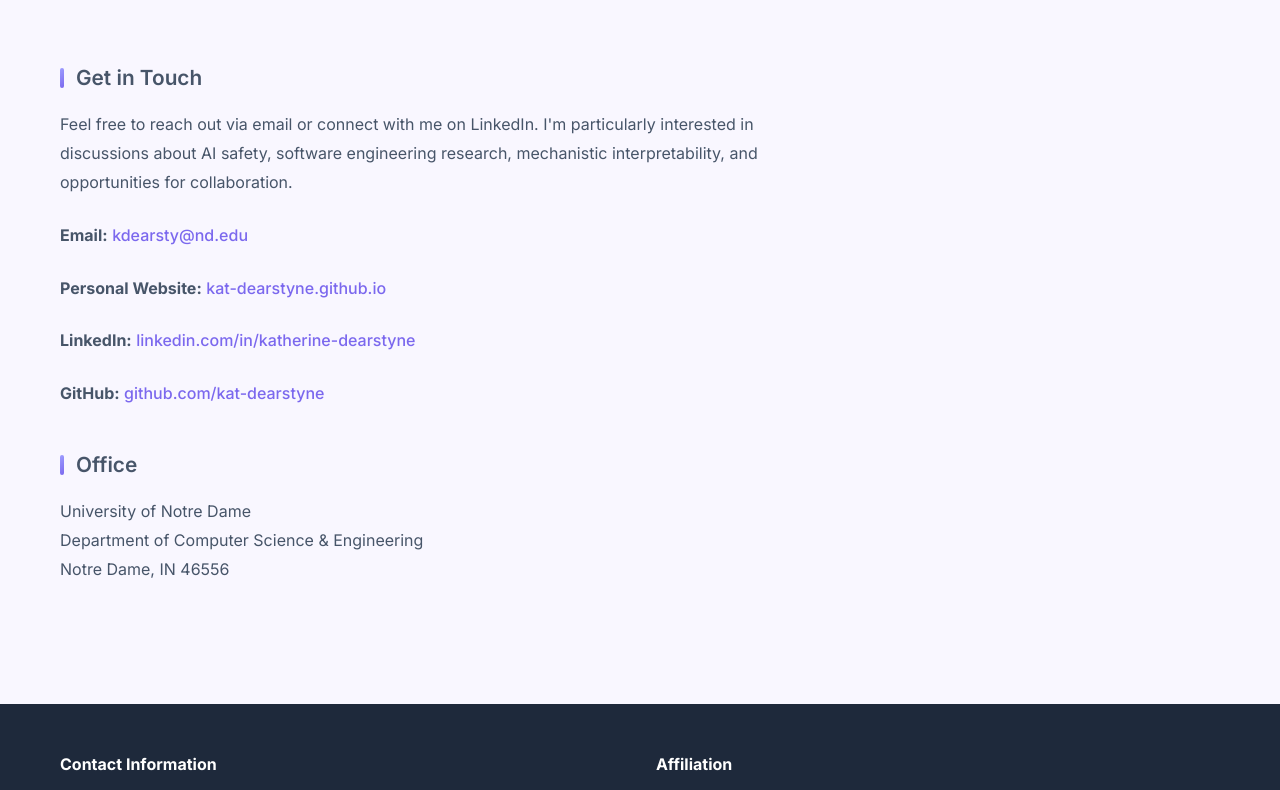
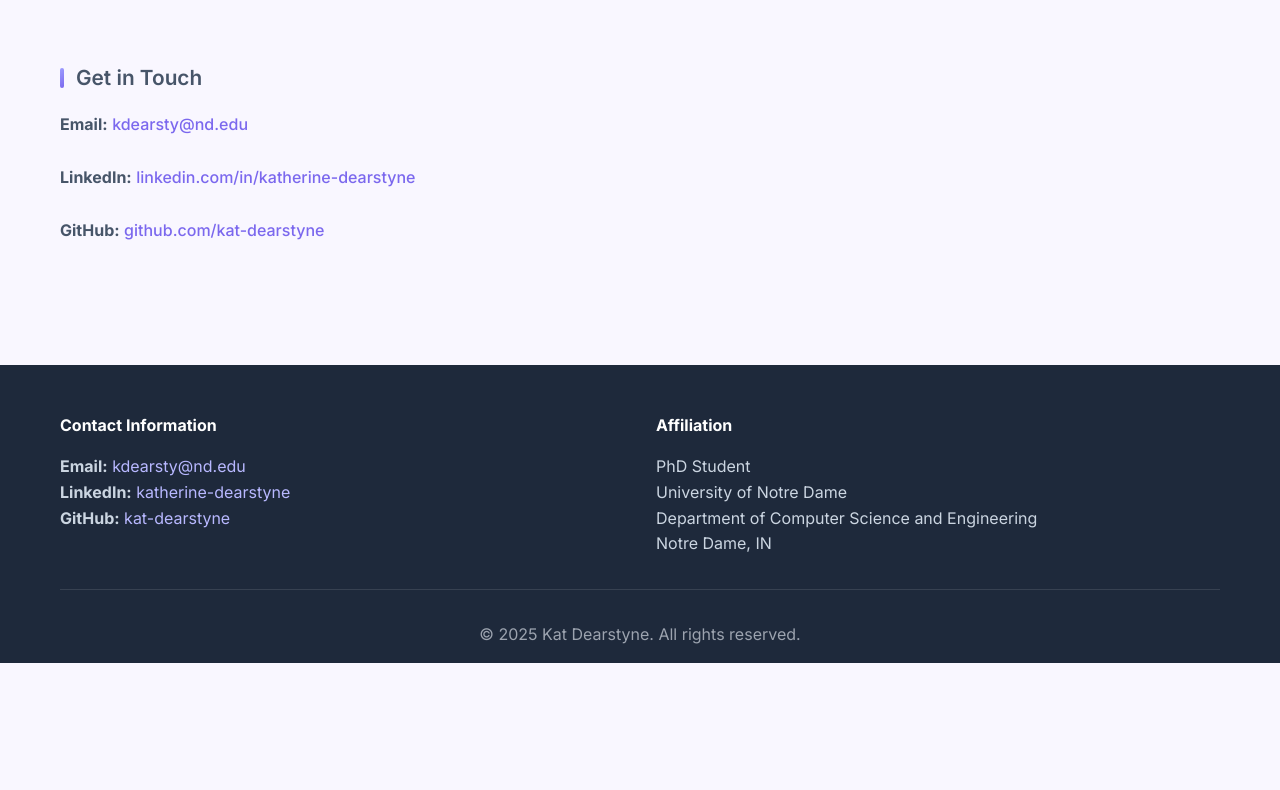
Before and after one commit to kat-dearstyne/about-me, a plain HTML site: page contact.html in a window 1280 px wide. Shown: the part 230-1020 px from the top of the page. After the commit the page ends 893 px from the top, so only its background shows below. Drawn offline with Linux system fonts and the light colour scheme.

Commit message:
fix contact page

```diff
--- a/contact.html
+++ b/contact.html
@@ -48,19 +48,12 @@
                 <div class="about-grid">
                     <div class="about-content">
                         <h3>Get in Touch</h3>
-                        <p class="spaced-paragraph">Feel free to reach out via email or connect with me on LinkedIn. I'm particularly interested in discussions about AI safety, software engineering research, mechanistic interpretability, and opportunities for collaboration.</p>
 
                         <div class="contact-details">
                             <p><strong>Email:</strong> <a href="mailto:kdearsty@nd.edu" target="_blank">kdearsty@nd.edu</a></p>
-                            <p><strong>Personal Website:</strong> <a href="https://kat-dearstyne.github.io/" target="_blank">kat-dearstyne.github.io</a></p>
                             <p><strong>LinkedIn:</strong> <a href="https://linkedin.com/in/katherine-dearstyne" target="_blank">linkedin.com/in/katherine-dearstyne</a></p>
                             <p><strong>GitHub:</strong> <a href="https://github.com/kat-dearstyne" target="_blank">github.com/kat-dearstyne</a></p>
                         </div>
-
-                        <h3>Office</h3>
-                        <p class="spaced-paragraph">University of Notre Dame<br>
-                        Department of Computer Science & Engineering<br>
-                        Notre Dame, IN 46556</p>
                     </div>
                 </div>
             </section>
```
